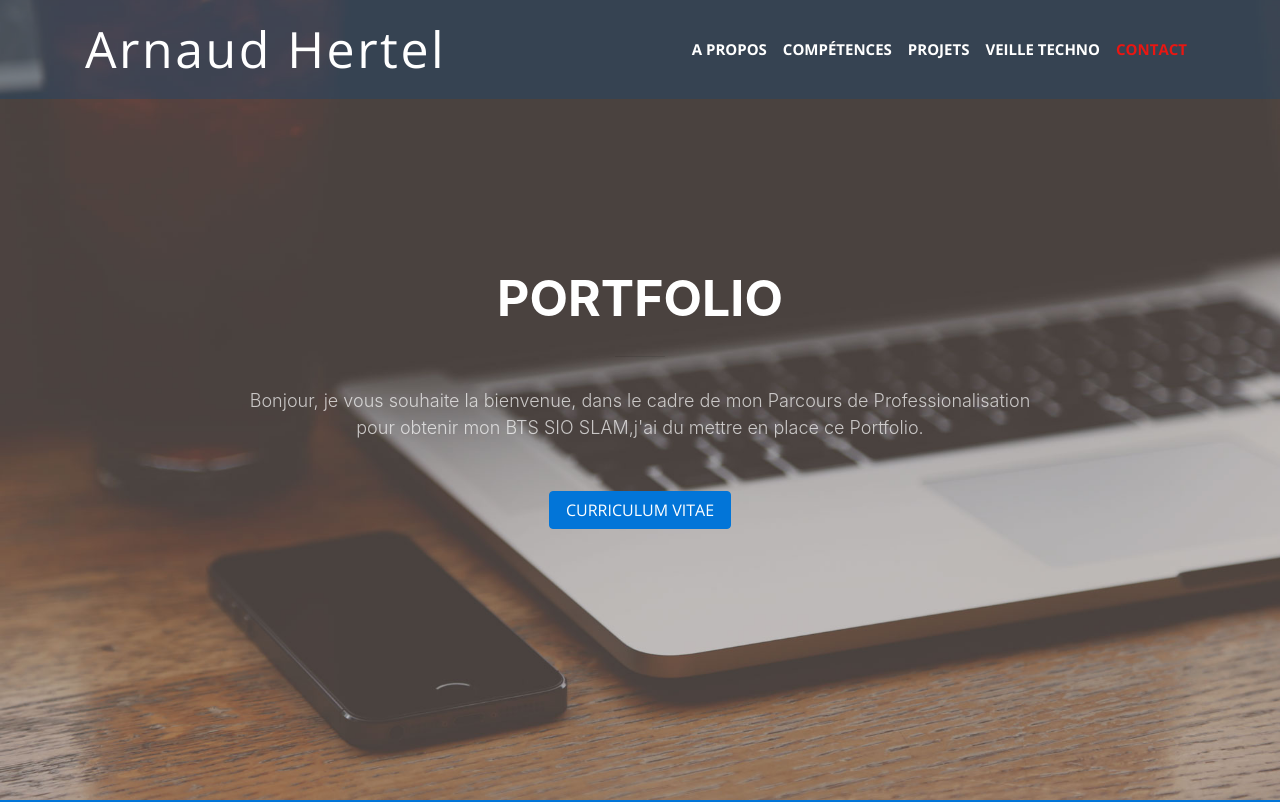
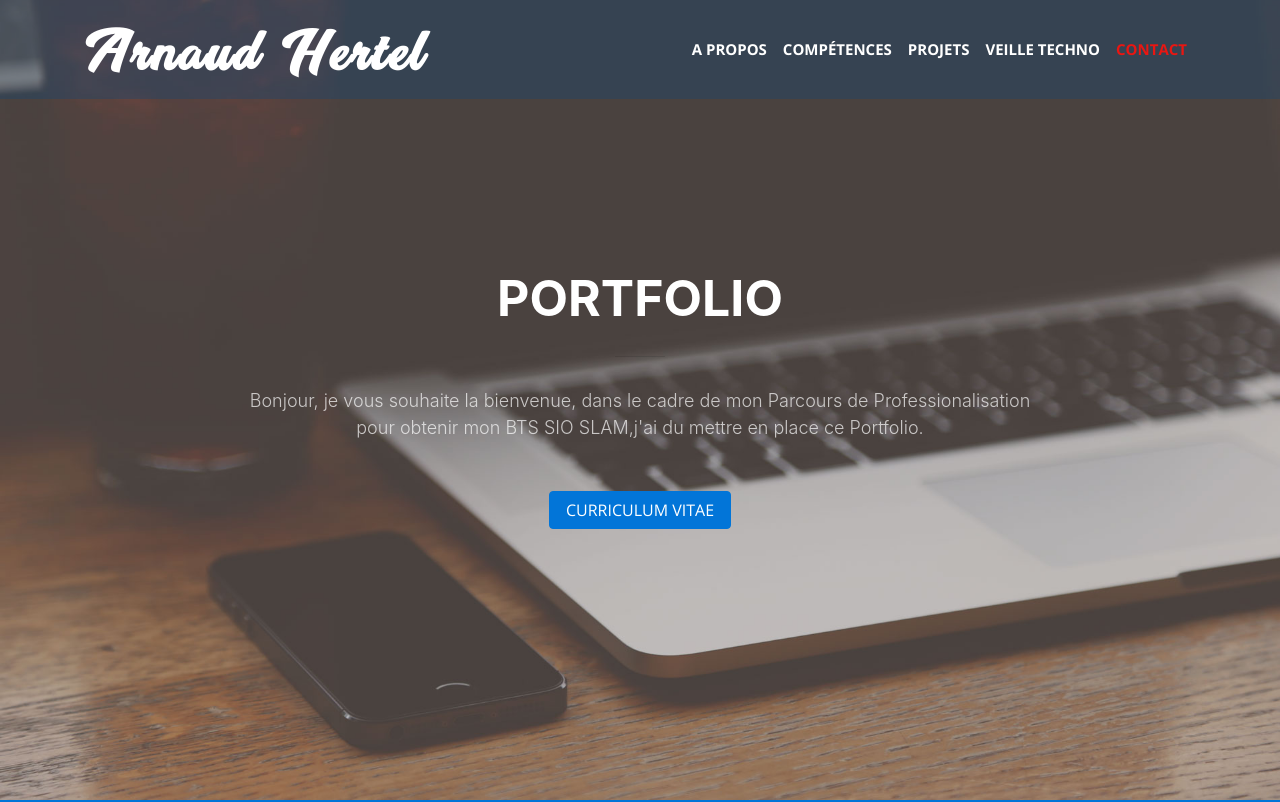
Before and after one commit to Skirow/portfolio, a website with bundled scripts: page index.html in a window 1280 px wide. Shown: the top 802 px of the page. Built offline with nearby package versions, Linux system fonts and the light colour scheme; files whose address does not match are found by name.

Commit message:
Portfolio Arnaud
Modification intégrale Menu Page et Design

```diff
--- a/css/creative.css
+++ b/css/creative.css
@@ -83,7 +83,7 @@ body {
 #mainNav {
   background-color: white;
   border-color: rgba(34, 34, 34, 0.05);
-  font-family: 'Open Sans', 'Helvetica Neue', Arial, sans-serif;
+  font-family: Keep,'Open Sans', 'Helvetica Neue', Arial, sans-serif;
   -webkit-transition: all 0.2s;
   -moz-transition: all 0.2s;
   transition: all 0.2s; }
```
Also changed, not shown: css/Breeze.ttf (added), css/KeepCalm.ttf (added).
